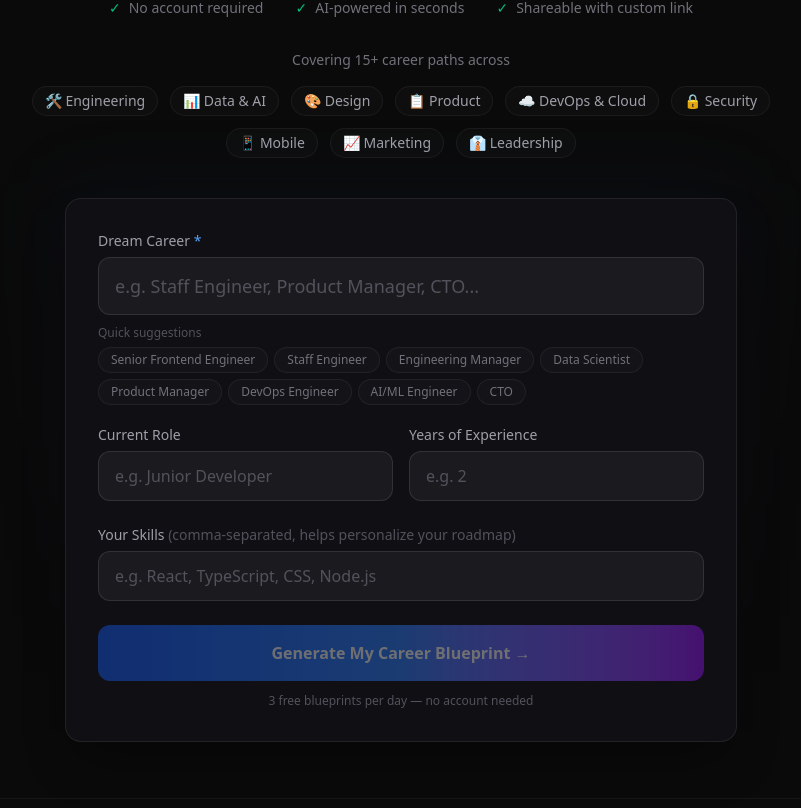
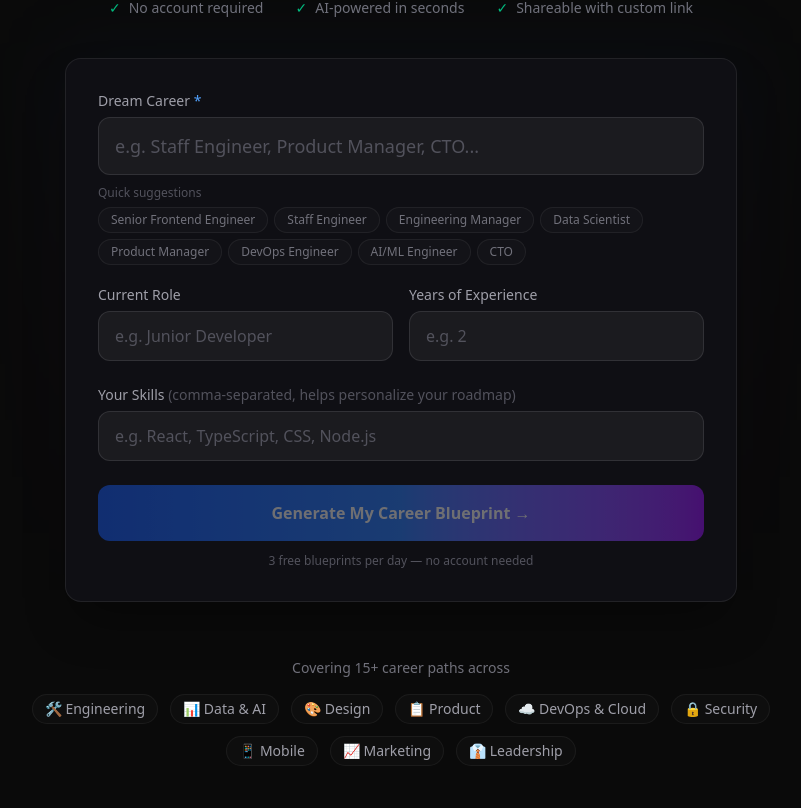
Before and after one commit to NazmiBot/skillbridge-mvp, a Next.js app: page / in a window 1280 px wide. Shown: the part 952-1760 px from the top of the page, without its empty margins (239-1040 px from the left). Built offline with nearby package versions, Linux system fonts and the light colour scheme; no server answers.

Commit message:
layout: move career paths below form, extract CareerPaths component

```diff
--- a/app/page.tsx
+++ b/app/page.tsx
@@ -10,6 +10,7 @@ import CareerForm from "@/components/CareerForm";
 import LoadingSkeleton from "@/components/LoadingSkeleton";
 import RoadmapResults from "@/components/RoadmapResults";
 import HowItWorks from "@/components/HowItWorks";
+import CareerPaths from "@/components/CareerPaths";
 import Footer from "@/components/Footer";
 
 export default function Home() {
@@ -192,6 +193,8 @@ export default function Home() {
           onSubmit={handleSubmit}
         />
 
+        {!result && <CareerPaths />}
+
         {error && (
           <div className="mx-auto mb-8 max-w-2xl rounded-xl border border-red-500/20 bg-red-500/5 px-5 py-4 text-center text-sm text-red-400">
             {error}
--- /dev/null
+++ b/components/CareerPaths.tsx
@@ -0,0 +1,31 @@
+const CATEGORIES = [
+  "🛠 Engineering",
+  "📊 Data & AI",
+  "🎨 Design",
+  "📋 Product",
+  "☁️ DevOps & Cloud",
+  "🔒 Security",
+  "📱 Mobile",
+  "📈 Marketing",
+  "👔 Leadership",
+];
+
+export default function CareerPaths() {
+  return (
+    <section className="mx-auto mb-12 max-w-3xl text-center sm:mb-14">
+      <p className="mb-4 text-sm font-medium text-zinc-500">
+        Covering 15+ career paths across
+      </p>
+      <div className="flex flex-wrap items-center justify-center gap-3 text-sm text-zinc-400">
+        {CATEGORIES.map((tag) => (
+          <span
+            key={tag}
+            className="rounded-full border border-white/5 bg-white/[0.02] px-3 py-1"
+          >
+            {tag}
+          </span>
+        ))}
+      </div>
+    </section>
+  );
+}
--- a/components/HowItWorks.tsx
+++ b/components/HowItWorks.tsx
@@ -1,15 +1,3 @@
-const CATEGORIES = [
-  "🛠 Engineering",
-  "📊 Data & AI",
-  "🎨 Design",
-  "📋 Product",
-  "☁️ DevOps & Cloud",
-  "🔒 Security",
-  "📱 Mobile",
-  "📈 Marketing",
-  "👔 Leadership",
-];
-
 export default function HowItWorks() {
   return (
     <section className="border-t border-white/5 pb-10 pt-14">
@@ -65,21 +53,6 @@ export default function HowItWorks() {
         </div>
       </div>
 
-      <div className="mx-auto mt-8 max-w-3xl text-center">
-        <p className="mb-4 text-sm font-medium text-zinc-500">
-          Covering 15+ career paths across
-        </p>
-        <div className="flex flex-wrap items-center justify-center gap-3 text-sm text-zinc-400">
-          {CATEGORIES.map((tag) => (
-            <span
-              key={tag}
-              className="rounded-full border border-white/5 bg-white/[0.02] px-3 py-1"
-            >
-              {tag}
-            </span>
-          ))}
-        </div>
-      </div>
     </section>
   );
 }
```
